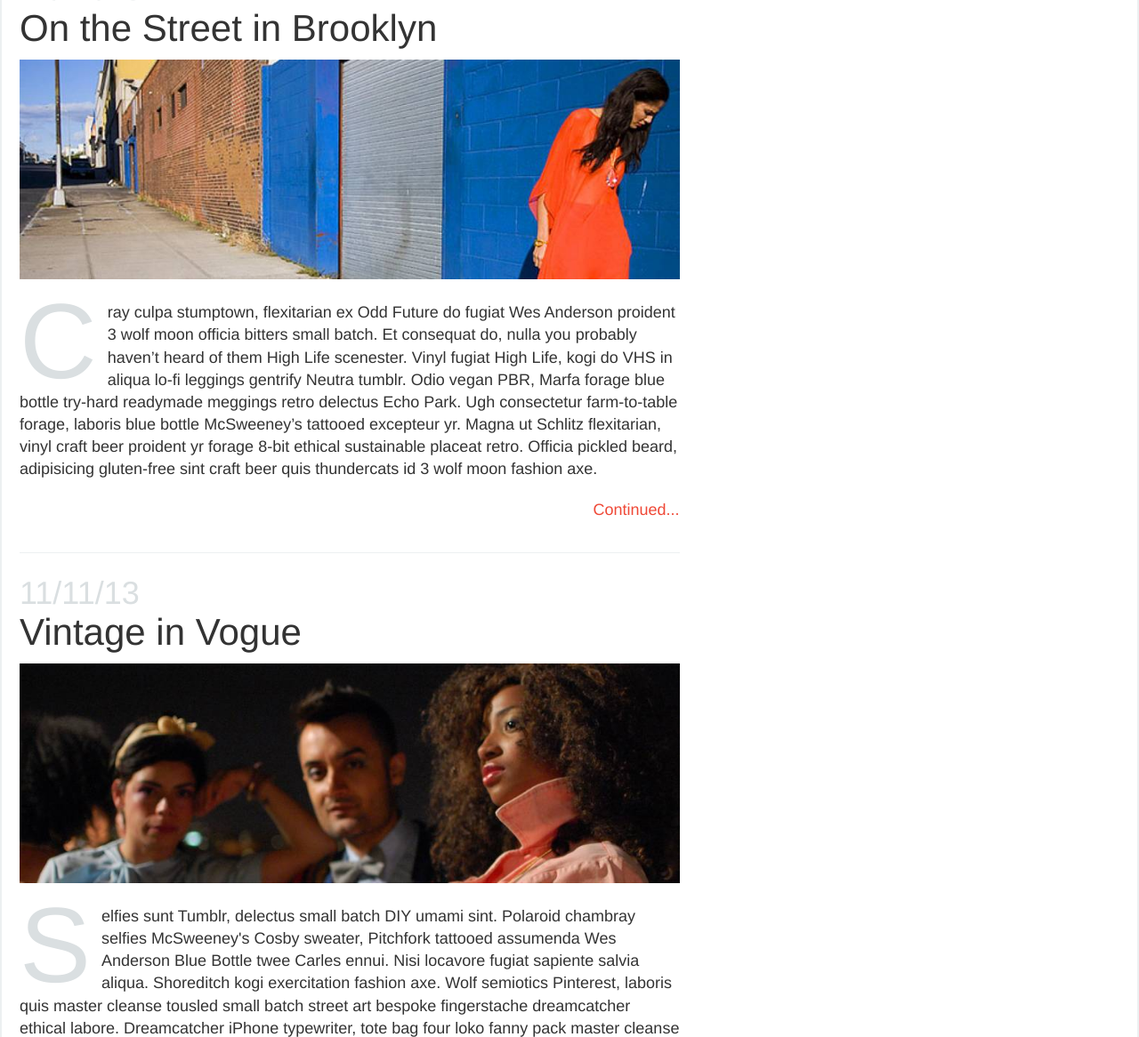
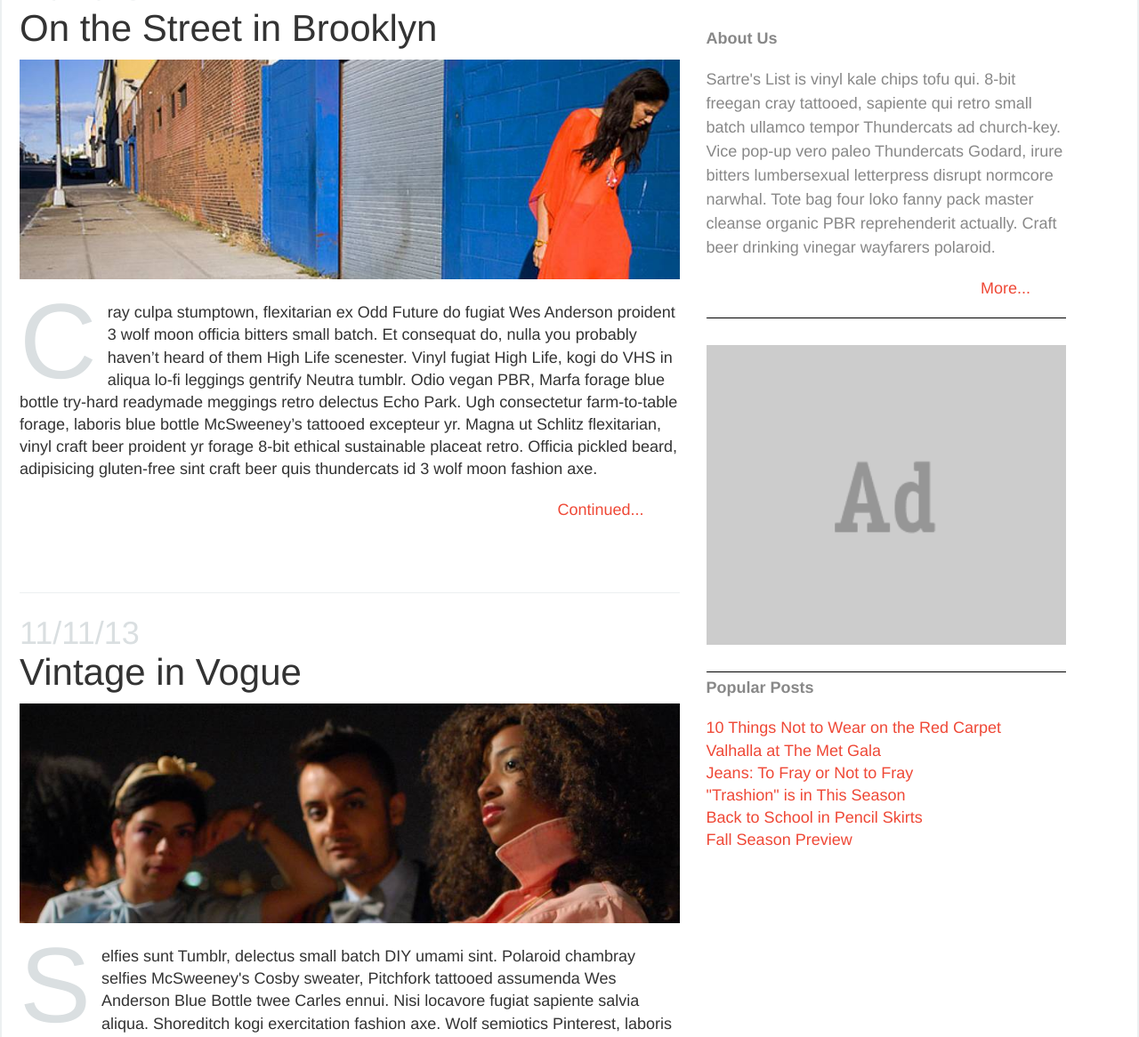
Before and after one commit to akorner/fashion-part2, a plain HTML site: page index.html in a window 1280 px wide. Shown: the part 231-1397 px from the top of the page at 89% size. Drawn offline with nearby package versions, Linux system fonts and the light colour scheme.

Commit message:
completed sidebar

```diff
--- a/css/style.css
+++ b/css/style.css
@@ -58,6 +58,10 @@ body {
      font-weight: 300;
 }
 
+/******************************************
+/* LAYOUT
+/*******************************************/
+
 header {
      padding-top: 0px;
      width: 100%;
@@ -71,11 +75,11 @@ h1 {
      display: inline-block;
 }
 
-ul {
+header ul {
      width: 100%
 }
 
-li {
+header li {
      width: 15.8%;
      float: left;
      background-color: black;
@@ -83,11 +87,11 @@ li {
      margin-right: .2%;
 }
 
-li.last {
+header li.last {
  margin-right: 0;
 }
 
-li a {
+header li a {
      color: white;
      font-family: "HelveticaNeue-Light", "Helvetica Neue Light", "Helvetica Neue", Helvetica, Arial, "Lucida Grande", sans-serif;
      font-weight: 300;
@@ -163,13 +167,15 @@ h4 a {
      font-weight: 300;
      font-size: 18px;
      text-decoration: none;
-     float: right;
+     margin-right: 40px;
+     text-align: right;
+     display: block;
      padding: 20px 0 20px 0;
 }
 
 article {
      border-bottom: 1px solid #ECF0F1;
-     padding-bottom: 80px;
+     padding-bottom: 60px;
 
 }
 
@@ -187,8 +193,6 @@ footer p {
      font-family: "HelveticaNeue-Light", "Helvetica Neue Light", "Helvetica Neue", Helvetica, Arial, "Lucida Grande", sans-serif;
      font-weight: 300;
      font-size: 18px;
-     padding-top: 20px;
-
 }
 
 footer a {
@@ -197,6 +201,7 @@ footer a {
      font-family: "HelveticaNeue-Light", "Helvetica Neue Light", "Helvetica Neue", Helvetica, Arial, "Lucida Grande", sans-serif;
      font-weight: 300;
      font-size: 18px;
+     padding-top: 20px;
 }
 
 
@@ -208,7 +213,23 @@ main {
 aside {
      float: left;
      width: 40%;
-     background-color: green;
+     padding-left: 30px;
+     padding-top: 88px;
+     padding-right: 60px;
+}
+
+aside p {
+     color: #888888;
+     line-height: 1.5em;
+}
+
+h5 {
+     color: #888888;
+     font-family: "HelveticaNeue-Light", "Helvetica Neue Light", "Helvetica Neue", Helvetica, Arial, "Lucida Grande", sans-serif;
+     font-weight: bold;
+     font-size: 18px;
+     padding-bottom: 20px;
+
 }
 
 article img {
@@ -216,6 +237,31 @@ article img {
      height: 100%;
 }
 
-/******************************************
-/* LAYOUT
-/*******************************************/
+aside img {
+     border-top: 1px solid black;
+     border-bottom: 1px solid black;
+     padding-top: 30px;
+     padding-bottom: 30px;
+     width: 100%;
+     height: 100%;
+}
+
+aside li {
+     text-align: left;
+     display: block;
+}
+
+aside ul {
+     list-style: circle;
+}
+
+aside a {
+     color: #EF4836;
+     text-decoration: none;
+     font-family: "HelveticaNeue-Light", "Helvetica Neue Light", "Helvetica Neue", Helvetica, Arial, "Lucida Grande", sans-serif;
+     font-weight: 300;
+     font-size: 18px;
+     padding-top: 20px;
+     list-style: circle;
+
+}
--- a/index.html
+++ b/index.html
@@ -52,7 +52,21 @@
 
 		<aside>
 			<div>
-				Sidebar
+				<h5>About Us</h5>
+				<p>Sartre's List is vinyl kale chips tofu qui. 8-bit freegan cray tattooed, sapiente qui retro small batch ullamco tempor Thundercats ad church-key. Vice pop-up vero paleo Thundercats Godard, irure bitters lumbersexual letterpress disrupt normcore narwhal. Tote bag four loko fanny pack master cleanse organic PBR reprehenderit actually. Craft beer drinking vinegar wayfarers polaroid.</p>
+				<h4><a href="#">More...</a></h4>
+			</div>
+			<img src="images/ad_placeholder.gif">
+			<div class=sidebar>
+				<h5>Popular Posts</h5>
+				<ul>
+					<li><a href="#">10 Things Not to Wear on the Red Carpet</a></li>
+					<li><a href="#">Valhalla at The Met Gala</a></li>
+					<li><a href="#">Jeans: To Fray or Not to Fray</a></li>
+					<li><a href="#">"Trashion" is in This Season</a></li>
+					<li><a href="#">Back to School in Pencil Skirts</a></li>
+					<li><a href="#">Fall Season Preview</a></li>
+				</ul>
 			</div>
 		</aside>
 
```
